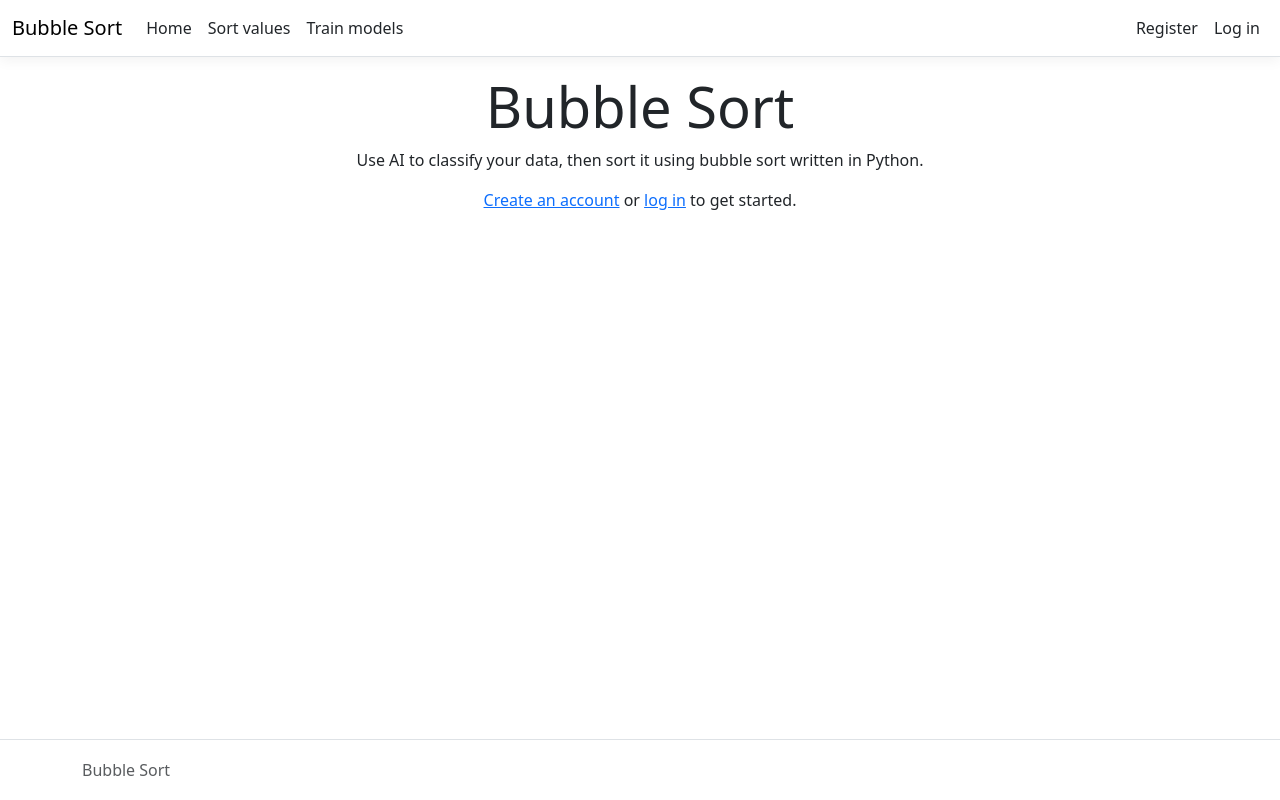
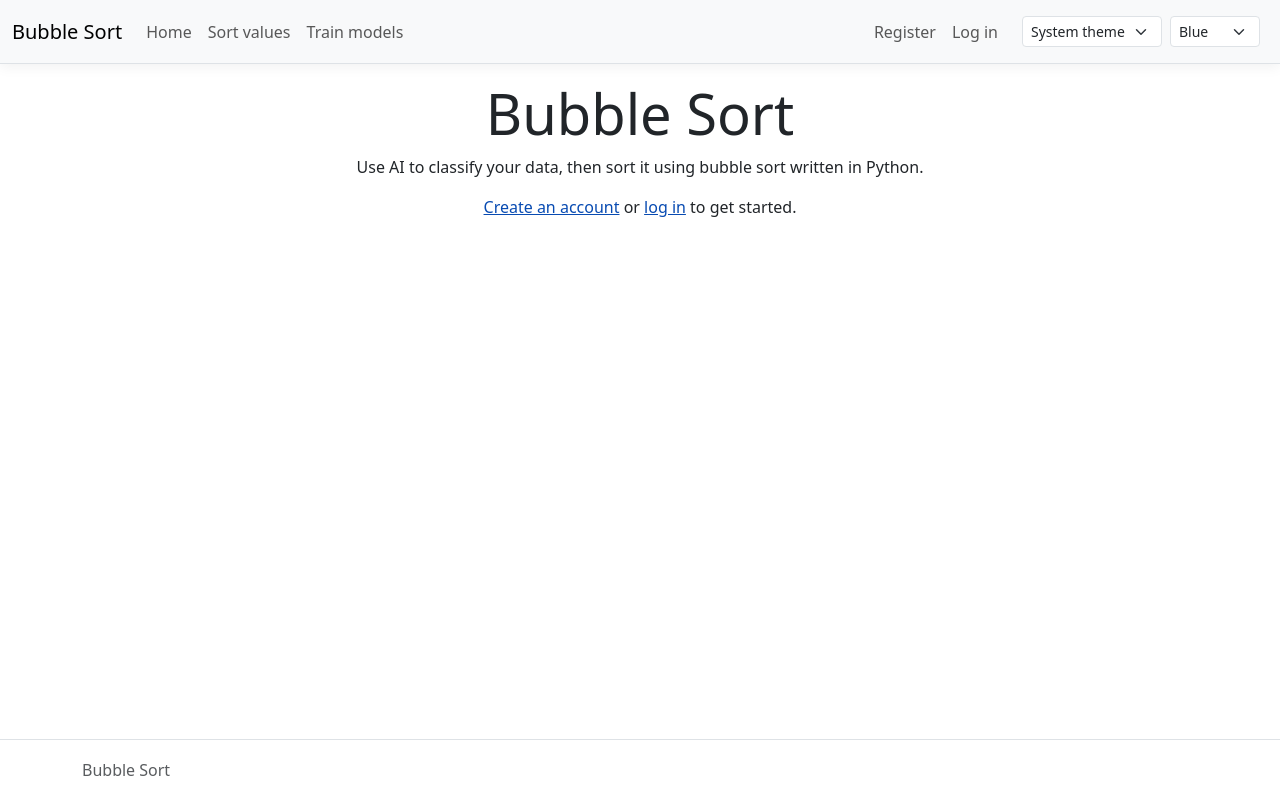
Before and after one commit to ElijahAD3/bubble-sort-mvc, an ASP.NET Core app: page / in a window 1280 px wide. Run offline with ASP.NET Core 8, Linux system fonts and the light colour scheme; style sheets or scripts are compiled from the project's sources; the project's own start-up code is not run, and a stand-in starts its controllers and pages; some libraries are stand-ins or nearby versions.

Commit message:
Add appearance settings and Cloudflare deployment setup
Co-authored-by: Copilot <223556219+Copilot@users.noreply.github.com>

```diff
--- a/Controllers/AccountController.cs
+++ b/Controllers/AccountController.cs
@@ -2,6 +2,7 @@ using BubbleSortMvc.Models;
 using Microsoft.AspNetCore.Authorization;
 using Microsoft.AspNetCore.Identity;
 using Microsoft.AspNetCore.Mvc;
+using Microsoft.AspNetCore.RateLimiting;
 
 namespace BubbleSortMvc.Controllers;
 
@@ -10,7 +11,7 @@ public class AccountController(UserManager<IdentityUser> users, SignInManager<Id
     [HttpGet]
     public IActionResult Register() => View(new RegisterViewModel());
 
-    [HttpPost, ValidateAntiForgeryToken]
+    [HttpPost, ValidateAntiForgeryToken, EnableRateLimiting("auth")]
     public async Task<IActionResult> Register(RegisterViewModel model)
     {
         if (!ModelState.IsValid) return View(model);
@@ -30,7 +31,7 @@ public class AccountController(UserManager<IdentityUser> users, SignInManager<Id
     [HttpGet]
     public IActionResult Login(string? returnUrl = null) => View(new LoginViewModel { ReturnUrl = returnUrl });
 
-    [HttpPost, ValidateAntiForgeryToken]
+    [HttpPost, ValidateAntiForgeryToken, EnableRateLimiting("auth")]
     public async Task<IActionResult> Login(LoginViewModel model)
     {
         if (!ModelState.IsValid) return View(model);
--- a/Controllers/TrainingController.cs
+++ b/Controllers/TrainingController.cs
@@ -6,6 +6,7 @@ using BubbleSortMvc.Models;
 using BubbleSortMvc.Services;
 using Microsoft.AspNetCore.Authorization;
 using Microsoft.AspNetCore.Mvc;
+using Microsoft.AspNetCore.RateLimiting;
 using Microsoft.EntityFrameworkCore;
 
 namespace BubbleSortMvc.Controllers;
@@ -69,7 +70,7 @@ public class TrainingController(ApplicationDbContext db, TrainingService trainin
         return dataset is null ? NotFound() : View(FormFor(dataset));
     }
 
-    [HttpPost, ValidateAntiForgeryToken]
+    [HttpPost, ValidateAntiForgeryToken, EnableRateLimiting("training")]
     public async Task<IActionResult> Train(int id, TrainingFormViewModel model, CancellationToken cancellationToken)
     {
         var dataset = await db.TrainingDatasets.AsNoTracking().SingleOrDefaultAsync(d => d.Id == id && d.UserId == UserId, cancellationToken);
--- a/Views/Shared/_Layout.cshtml
+++ b/Views/Shared/_Layout.cshtml
@@ -4,6 +4,7 @@
     <meta charset="utf-8" />
     <meta name="viewport" content="width=device-width, initial-scale=1.0" />
     <title>@ViewData["Title"] - BubbleSortMvc</title>
+    <script src="~/js/appearance.js" asp-append-version="true"></script>
     <script type="importmap"></script>
     <link rel="stylesheet" href="~/lib/bootstrap/dist/css/bootstrap.min.css" />
     <link rel="stylesheet" href="~/css/site.css" asp-append-version="true" />
@@ -11,7 +12,7 @@
 </head>
 <body>
     <header>
-        <nav class="navbar navbar-expand-sm navbar-toggleable-sm navbar-light bg-white border-bottom box-shadow mb-3">
+        <nav class="navbar navbar-expand-sm navbar-toggleable-sm bg-body-tertiary border-bottom box-shadow mb-3">
             <div class="container-fluid">
                 <a class="navbar-brand" asp-area="" asp-controller="Home" asp-action="Index">Bubble Sort</a>
                 <button class="navbar-toggler" type="button" data-bs-toggle="collapse" data-bs-target=".navbar-collapse" aria-controls="navbarSupportedContent"
@@ -21,16 +22,31 @@
                 <div class="navbar-collapse collapse d-sm-inline-flex justify-content-between">
                     <ul class="navbar-nav flex-grow-1">
                         <li class="nav-item">
-                            <a class="nav-link text-dark" asp-area="" asp-controller="Home" asp-action="Index">Home</a>
+                            <a class="nav-link" asp-area="" asp-controller="Home" asp-action="Index">Home</a>
                         </li>
                         <li class="nav-item">
-                            <a class="nav-link text-dark" asp-area="" asp-controller="Sort" asp-action="Index">Sort values</a>
+                            <a class="nav-link" asp-area="" asp-controller="Sort" asp-action="Index">Sort values</a>
                         </li>
                         <li class="nav-item">
-                            <a class="nav-link text-dark" asp-area="" asp-controller="Training" asp-action="Index">Train models</a>
+                            <a class="nav-link" asp-area="" asp-controller="Training" asp-action="Index">Train models</a>
                         </li>
                     </ul>
                     <partial name="_LoginPartial" />
+                    <div class="appearance-controls ms-sm-3">
+                        <label for="theme-choice" class="visually-hidden">Theme</label>
+                        <select id="theme-choice" class="form-select form-select-sm" aria-label="Theme">
+                            <option value="system">System theme</option>
+                            <option value="light">Light theme</option>
+                            <option value="dark">Dark theme</option>
+                        </select>
+                        <label for="accent-choice" class="visually-hidden">Accent color</label>
+                        <select id="accent-choice" class="form-select form-select-sm" aria-label="Accent color">
+                            <option value="blue">Blue</option>
+                            <option value="purple">Purple</option>
+                            <option value="teal">Teal</option>
+                        </select>
+                        <span id="appearance-status" class="small text-warning" role="status"></span>
+                    </div>
                 </div>
             </div>
         </nav>
--- a/Views/Shared/_Layout.cshtml.css
+++ b/Views/Shared/_Layout.cshtml.css
@@ -1,42 +1,23 @@
-/* Please see documentation at https://learn.microsoft.com/aspnet/core/client-side/bundling-and-minification
-for details on configuring this project to bundle and minify static web assets. */
-
 a.navbar-brand {
   white-space: normal;
   text-align: center;
-  word-break: break-all;
-}
-
-a {
-  color: #0077cc;
-}
-
-.btn-primary {
-  color: #fff;
-  background-color: #1b6ec2;
-  border-color: #1861ac;
-}
-
-.nav-pills .nav-link.active, .nav-pills .show > .nav-link {
-  color: #fff;
-  background-color: #1b6ec2;
-  border-color: #1861ac;
-}
-
-.border-top {
-  border-top: 1px solid #e5e5e5;
-}
-.border-bottom {
-  border-bottom: 1px solid #e5e5e5;
+  word-break: break-word;
 }
 
 .box-shadow {
   box-shadow: 0 .25rem .75rem rgba(0, 0, 0, .05);
 }
 
-button.accept-policy {
-  font-size: 1rem;
-  line-height: inherit;
+.appearance-controls {
+  display: flex;
+  flex-wrap: wrap;
+  align-items: center;
+  gap: .5rem;
+  padding: .5rem 0;
+}
+
+.appearance-controls select {
+  width: auto;
 }
 
 .footer {
--- a/Views/Shared/_LoginPartial.cshtml
+++ b/Views/Shared/_LoginPartial.cshtml
@@ -4,13 +4,13 @@
     <li class="nav-item"><span class="nav-link">Hello, @User.Identity.Name!</span></li>
     <li class="nav-item">
         <form asp-controller="Account" asp-action="Logout" method="post">
-            <button type="submit" class="nav-link btn btn-link text-dark">Log out</button>
+            <button type="submit" class="nav-link btn btn-link">Log out</button>
         </form>
     </li>
 }
 else
 {
-    <li class="nav-item"><a class="nav-link text-dark" asp-controller="Account" asp-action="Register">Register</a></li>
-    <li class="nav-item"><a class="nav-link text-dark" asp-controller="Account" asp-action="Login">Log in</a></li>
+    <li class="nav-item"><a class="nav-link" asp-controller="Account" asp-action="Register">Register</a></li>
+    <li class="nav-item"><a class="nav-link" asp-controller="Account" asp-action="Login">Log in</a></li>
 }
 </ul>
--- a/wwwroot/css/site.css
+++ b/wwwroot/css/site.css
@@ -8,8 +8,47 @@ html {
   }
 }
 
-.btn:focus, .btn:active:focus, .btn-link.nav-link:focus, .form-control:focus, .form-check-input:focus {
-  box-shadow: 0 0 0 0.1rem white, 0 0 0 0.25rem #258cfb;
+:root {
+  --app-accent: #0b5ed7;
+  --app-accent-hover: #084bb2;
+  --app-link: #084bb2;
+}
+
+html[data-accent="purple"] {
+  --app-accent: #6941b7;
+  --app-accent-hover: #533195;
+  --app-link: #533195;
+}
+
+html[data-accent="teal"] {
+  --app-accent: #087565;
+  --app-accent-hover: #06594d;
+  --app-link: #06594d;
+}
+
+html[data-bs-theme="dark"] {
+  --app-link: #9ac3ff;
+}
+
+html[data-bs-theme="dark"][data-accent="purple"] {
+  --app-link: #d0baff;
+}
+
+html[data-bs-theme="dark"][data-accent="teal"] {
+  --app-link: #72dfce;
+}
+
+a:not(.btn):not(.nav-link):not(.navbar-brand) {
+  color: var(--app-link);
+}
+
+.btn-primary {
+  --bs-btn-bg: var(--app-accent);
+  --bs-btn-border-color: var(--app-accent);
+  --bs-btn-hover-bg: var(--app-accent-hover);
+  --bs-btn-hover-border-color: var(--app-accent-hover);
+  --bs-btn-active-bg: var(--app-accent-hover);
+  --bs-btn-active-border-color: var(--app-accent-hover);
 }
 
 html {
--- /dev/null
+++ b/wwwroot/js/appearance.js
@@ -0,0 +1,63 @@
+(() => {
+  const themes = ["system", "light", "dark"];
+  const accents = ["blue", "purple", "teal"];
+  const systemTheme = window.matchMedia("(prefers-color-scheme: dark)");
+  let theme = "system";
+  let accent = "blue";
+  let storageAvailable = true;
+
+  try {
+    const savedTheme = localStorage.getItem("bubble-sort-theme");
+    const savedAccent = localStorage.getItem("bubble-sort-accent");
+    if (themes.includes(savedTheme)) theme = savedTheme;
+    if (accents.includes(savedAccent)) accent = savedAccent;
+  } catch (error) {
+    storageAvailable = false;
+    console.warn("Appearance preferences cannot be read from browser storage.", error);
+  }
+
+  function applyAppearance() {
+    document.documentElement.dataset.bsTheme = theme === "system"
+      ? (systemTheme.matches ? "dark" : "light")
+      : theme;
+    document.documentElement.dataset.accent = accent;
+  }
+
+  function save(key, value) {
+    try {
+      localStorage.setItem(key, value);
+    } catch (error) {
+      storageAvailable = false;
+      console.warn("Appearance preferences cannot be saved in browser storage.", error);
+    }
+    const status = document.getElementById("appearance-status");
+    status.textContent = storageAvailable ? "" : "Appearance choices won't be saved in this browser.";
+  }
+
+  applyAppearance();
+  systemTheme.addEventListener("change", () => {
+    if (theme === "system") applyAppearance();
+  });
+
+  document.addEventListener("DOMContentLoaded", () => {
+    const themeChoice = document.getElementById("theme-choice");
+    const accentChoice = document.getElementById("accent-choice");
+    themeChoice.value = theme;
+    accentChoice.value = accent;
+    if (!storageAvailable)
+      document.getElementById("appearance-status").textContent = "Appearance choices won't be saved in this browser.";
+
+    themeChoice.addEventListener("change", () => {
+      if (!themes.includes(themeChoice.value)) return;
+      theme = themeChoice.value;
+      applyAppearance();
+      save("bubble-sort-theme", theme);
+    });
+    accentChoice.addEventListener("change", () => {
+      if (!accents.includes(accentChoice.value)) return;
+      accent = accentChoice.value;
+      applyAppearance();
+      save("bubble-sort-accent", accent);
+    });
+  });
+})();
```
Also changed, not shown: Program.cs (+46 -1 lines), compose.yaml (added, +52 -0 lines), tests/appearance.test.cjs (added, +61 -0 lines), README.md, 5 other files.
